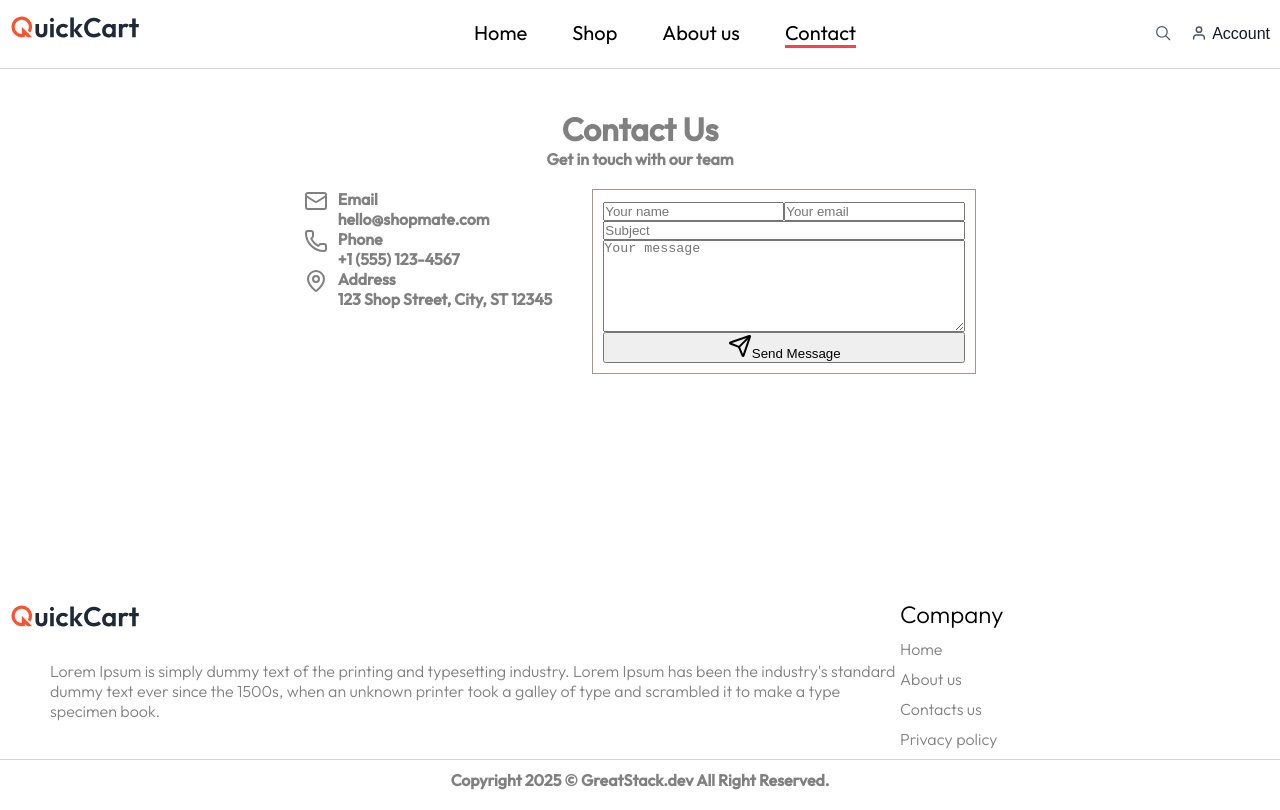
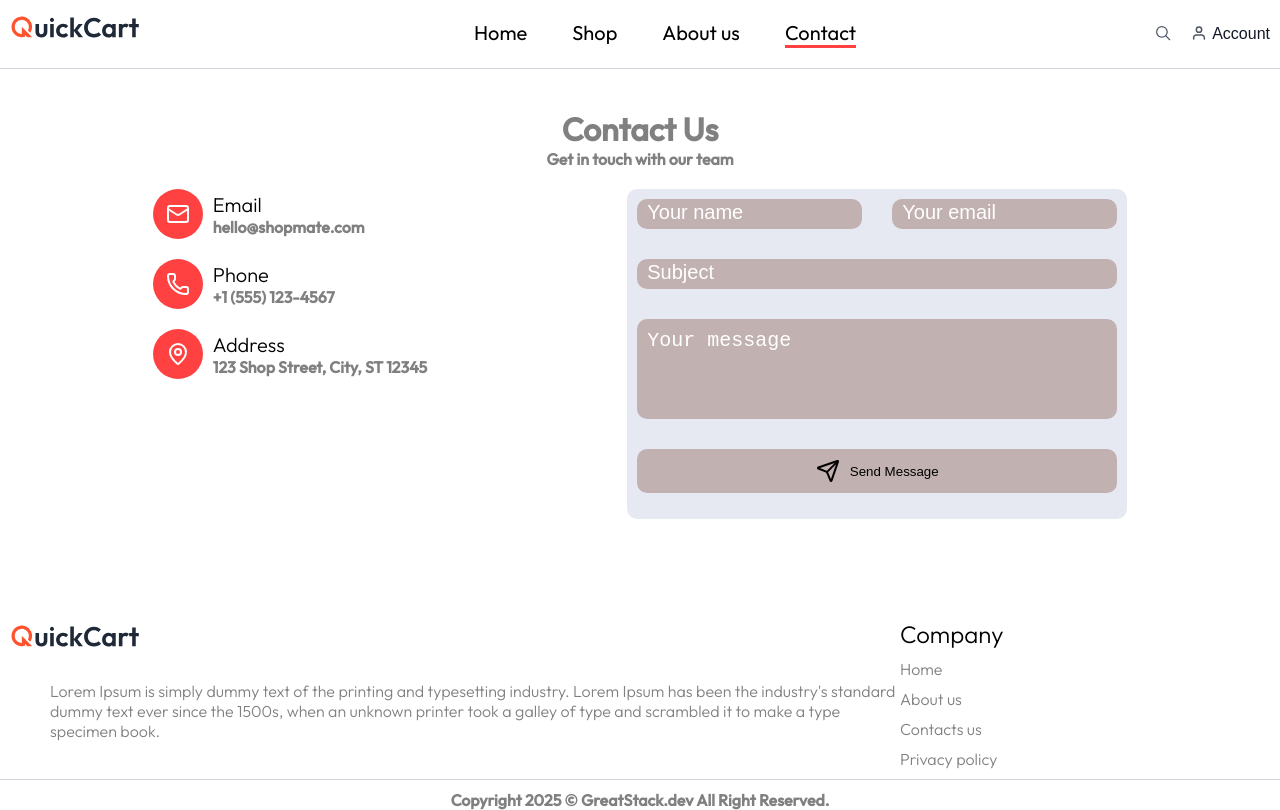
Before and after one commit to Wn0fbg/react-project, a Next.js app: page /contact in a window 1280 px wide. Shown: the top 810 px of the page. Built offline with nearby package versions, Linux system fonts and the light colour scheme.

Commit message:
fhished contact and about page

```diff
--- a/app/shop/page.jsx
+++ b/app/shop/page.jsx
@@ -1,10 +1,11 @@
 "use client";
+import Shop from "@/components/Shop/Shop";
 
 export default function ShopPage() {
   return (
     <>
       <div className="main">
-        <h1>Shop Page</h1>
+        <Shop />
       </div>
     </>
   );
--- a/components/About/About.css
+++ b/components/About/About.css
@@ -18,13 +18,18 @@
   width: 400px;
   border: 0.1px solid rgb(165, 146, 146);
   border-radius: 5px;
+  display: flex;
+  flex-direction: column;
+  align-items: center;
 }
 
 .item-img {
+  display: flex;
+  align-items: center;
+  justify-content: center;
   background-color: #ff4141;
   width: 50px;
   height: 50px;
-  border-radius: 50%;
   color: #fff;
   padding: 10px;
 }
--- a/components/Contact/Contact.css
+++ b/components/Contact/Contact.css
@@ -11,20 +11,89 @@
 
 .contact__container {
   display: flex;
-  gap: 40px;
+  gap: 200px;
+}
+
+.name-email {
+  display: flex;
+  gap: 30px;
+}
+
+.subject-input {
+  margin-top: 30px;
+  height: 30px;
+  padding-left: 10px;
 }
 
 .content-item {
   display: flex;
+  align-items: center;
   gap: 10px;
+  margin-bottom: 20px;
+}
+
+.item-img {
+  background-color: #ff4141;
+  border-radius: 100%;
+  color: #fff;
+  height: 50px;
+  width: 50px;
+  display: flex;
+  align-items: center;
+  justify-content: center;
+}
+
+.text-title {
+  color: #000;
+  font-size: 20px;
+  font-weight: 300;
 }
 
 .right-container {
   padding: 10px;
-  border: 0.1px solid rgb(165, 146, 146);
+  width: 500px;
+  height: 330px;
+  background-color: #e6e9f2;
+  border: none;
+  border-radius: 10px;
 }
 
 .content__container-right {
   display: flex;
+  gap: 30px;
   flex-direction: column;
 }
+
+.contact-input {
+  width: 235px;
+  height: 30px;
+  padding-left: 10px;
+}
+
+.textarea {
+  padding-left: 10px;
+  padding-top: 10px;
+  resize: none;
+}
+
+.input {
+  border: none;
+  background: rgb(194, 177, 177);
+  border-radius: 10px;
+}
+
+.input::placeholder {
+  color: #fff;
+  font-size: 20px;
+}
+
+.form-btn {
+  display: flex;
+  align-items: center;
+  justify-content: center;
+  gap: 10px;
+  padding-block: 10px;
+  border: none;
+  background: rgb(194, 177, 177);
+  border-radius: 10px;
+}
--- a/components/Contact/Contact.jsx
+++ b/components/Contact/Contact.jsx
@@ -65,7 +65,7 @@ const Contact = () => {
                   onChange={(e) => {
                     setFormData({ ...formData, name: e.target.value });
                   }}
-                  className="contact-input"
+                  className="contact-input input"
                 />
                 <input
                   type="email"
@@ -74,7 +74,7 @@ const Contact = () => {
                   onChange={(e) => {
                     setFormData({ ...formData, email: e.target.value });
                   }}
-                  className="contact-input"
+                  className="contact-input input"
                 />
               </div>
 
@@ -86,7 +86,7 @@ const Contact = () => {
                   onChange={(e) =>
                     setFormData({ ...formData, subject: e.target.value })
                   }
-                  className="subject-input"
+                  className="subject-input input"
                 />
                 <textarea
                   rows="6"
@@ -95,7 +95,7 @@ const Contact = () => {
                   onChange={(e) => {
                     setFormData({ ...formData, message: e.target.value });
                   }}
-                  className="textarea"
+                  className="textarea input"
                 />
                 <button type="submit" className="form-btn">
                   <Send className="send-img" />
```
Also changed, not shown: components/Shop/Shop.jsx (added, +15 -0 lines), components/Shop/Shop.css (added).
